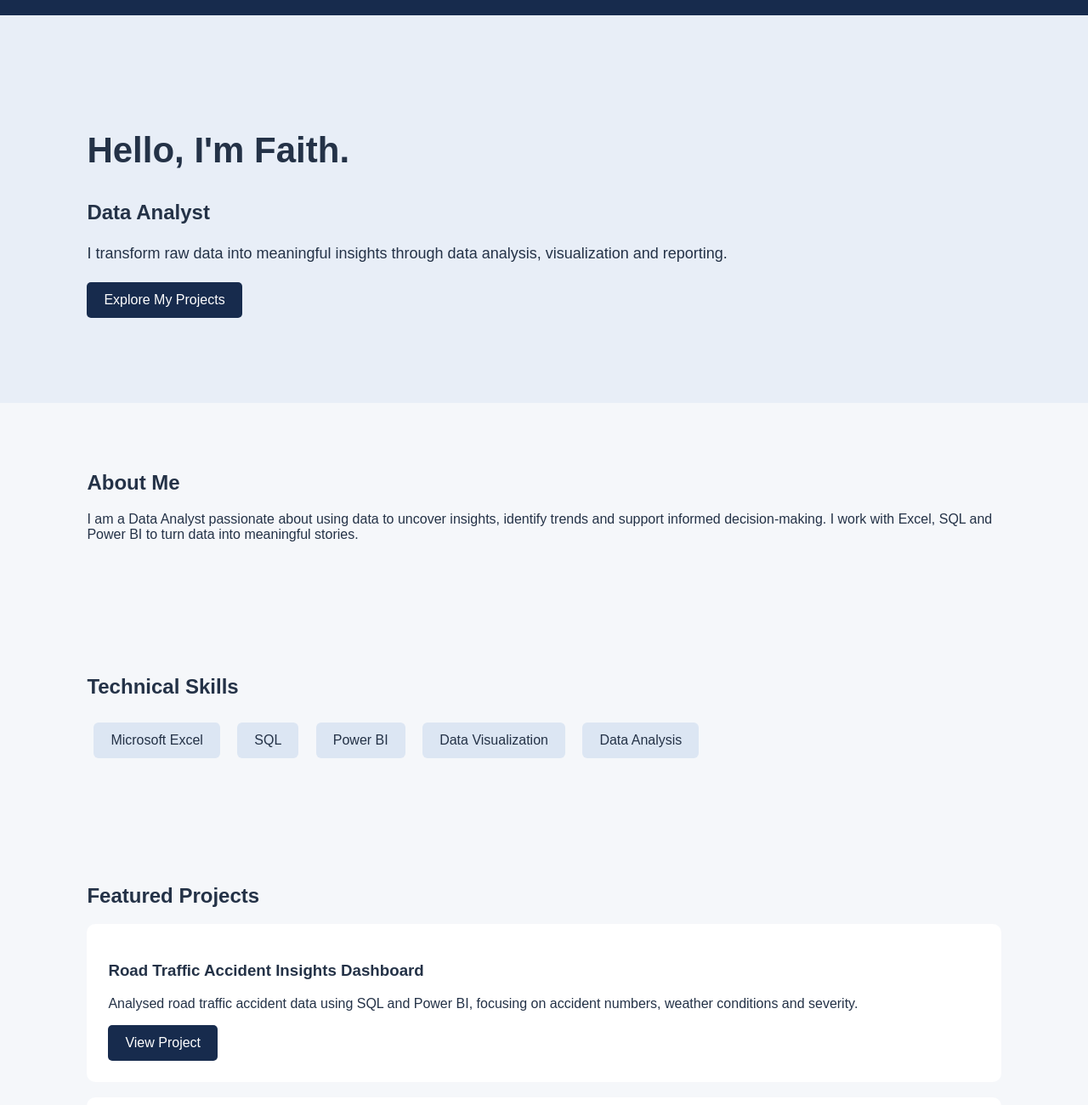
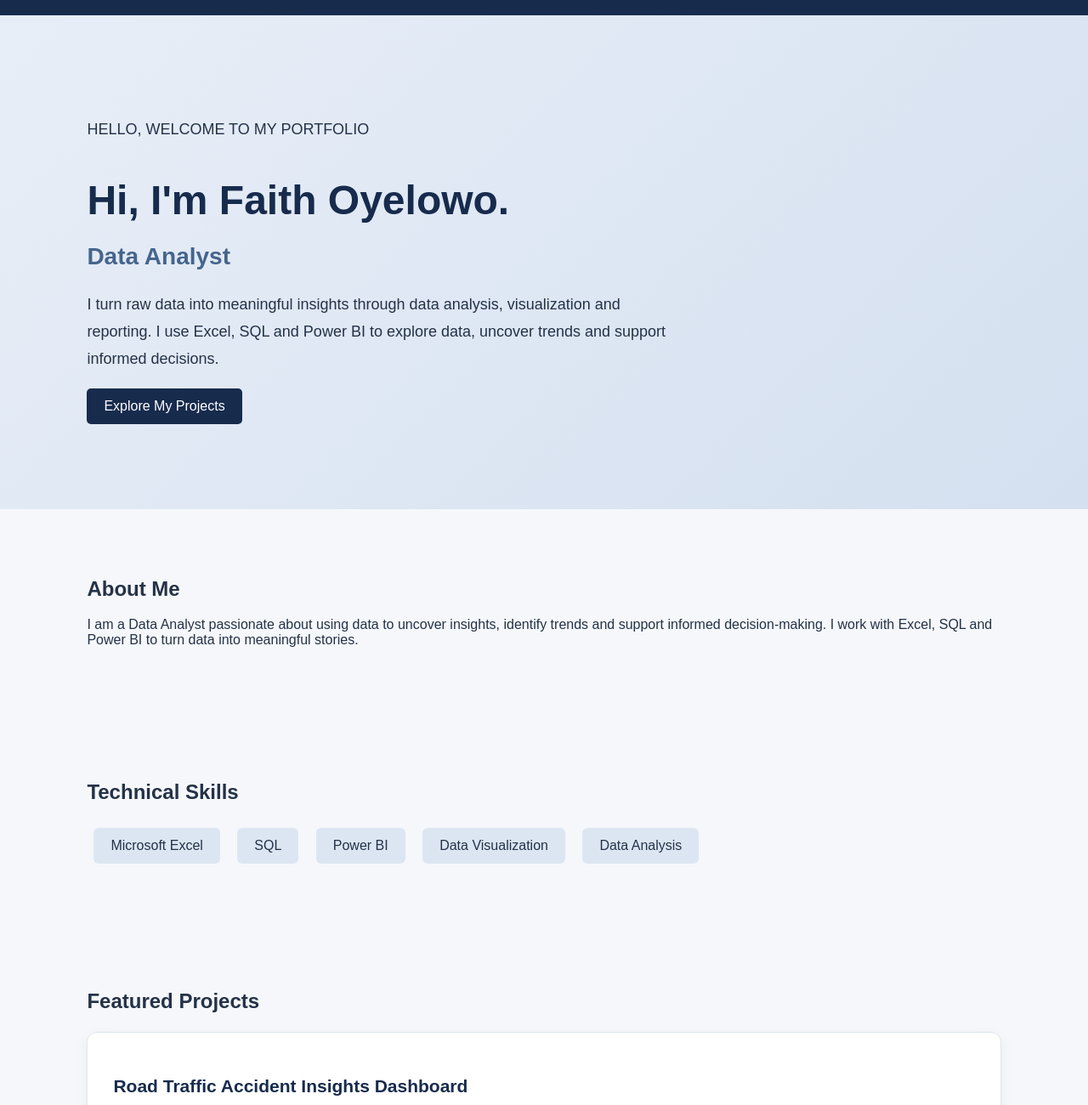
Before and after one commit to faithoyelowo/faithoyelowo.github.io, a plain HTML site: page index.html in a window 1280 px wide. Shown: the part 100-1400 px from the top of the page at 85% size. Drawn offline with Linux system fonts and the light colour scheme.

Commit message:
Improve portfolio design and homepage

```diff
--- a/index.html
+++ b/index.html
@@ -27,10 +27,23 @@
         }
         .hero {
             padding: 100px 8%;
-            background: #e8eef7;
+            background: linear-gradient(135deg, #e8eef7, #d4e0f0);
+            min-height: 280px;;
         }
-        .hero h1 { font-size: 42px; }
-        .hero p { font-size: 18px; line-height: 1.7; }
+        .hero h1 {
+            font-size: 48px;
+            color: #172b4d;
+            margin-bottom: 10px;
+        }
+        .hero h2 {
+            font-size: 28px;
+            color: #45658c;
+        }
+        .hero p {
+            font-size: 18px;
+            line-height: 1.8;
+            max-width: 700px;
+        }
         .section {
             padding: 60px 8%;
         }
@@ -43,9 +56,21 @@
         }
         .project {
             background: white;
-            padding: 25px;
-            margin: 18px 0;
-            border-radius: 10px;
+            padding: 30px;
+            margin: 22px 0;
+            border-radius: 12px;
+            border: 1px solid #e1e7ef;
+            box-shadow: 0 4px 15px rgba(0,0,0,0.05);
+            transition: transform 0.3s ease;
+        }
+
+        .project:hover {
+            transform: translateY(-4px);
+        }
+
+        .project h3 {
+            color: #172b4d;
+            font-size: 21px;
         }
         a.button {
             display: inline-block;
@@ -77,10 +102,13 @@
 </header>
 
 <section class="hero">
-    <h1>Hello, I'm Faith.</h1>
+    <p>HELLO, WELCOME TO MY PORTFOLIO</p>
+    <h1>Hi, I'm Faith Oyelowo.</h1>
     <h2>Data Analyst</h2>
-    <p>I transform raw data into meaningful insights
-    through data analysis, visualization and reporting.</p>
+    <p>I turn raw data into meaningful insights
+    through data analysis, visualization and reporting.
+    I use Excel, SQL and Power BI to explore data,
+    uncover trends and support informed decisions.</p>
     <a class="button" href="#projects">Explore My Projects</a>
 </section>
 
```
